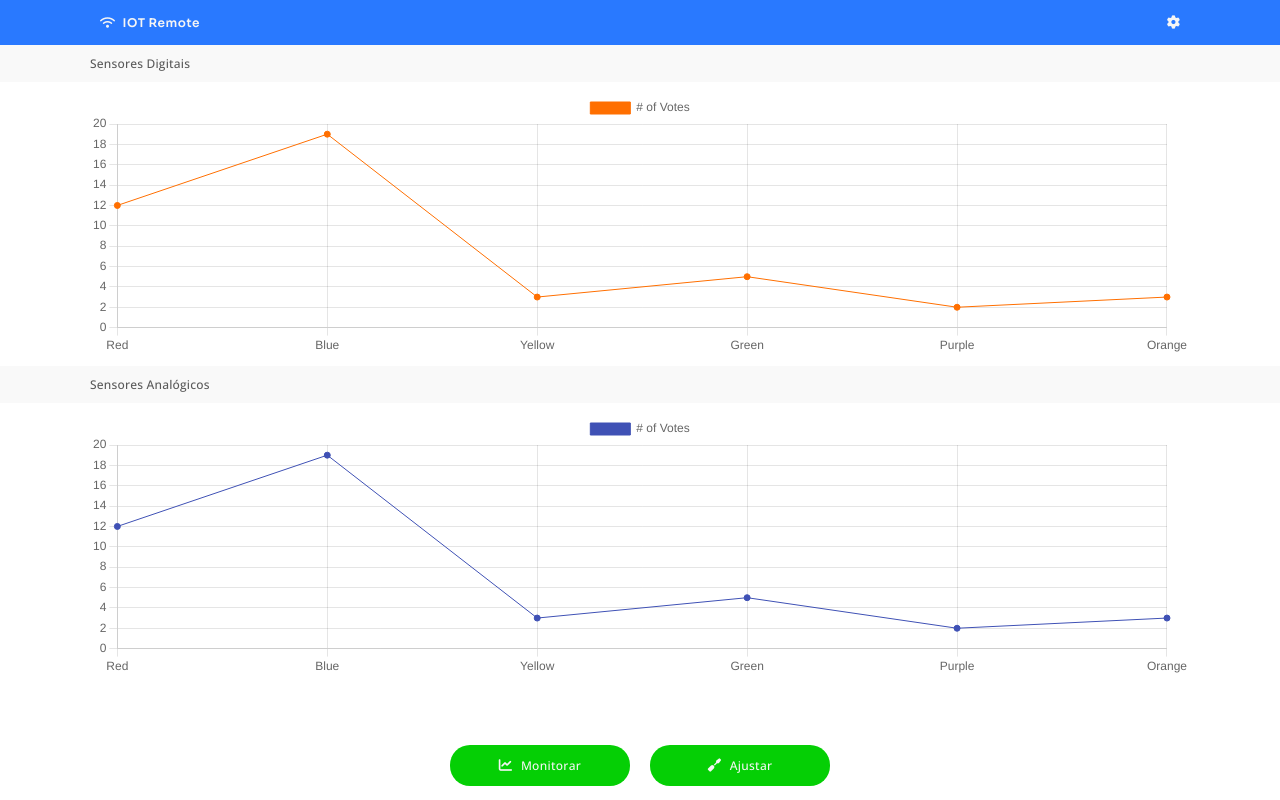
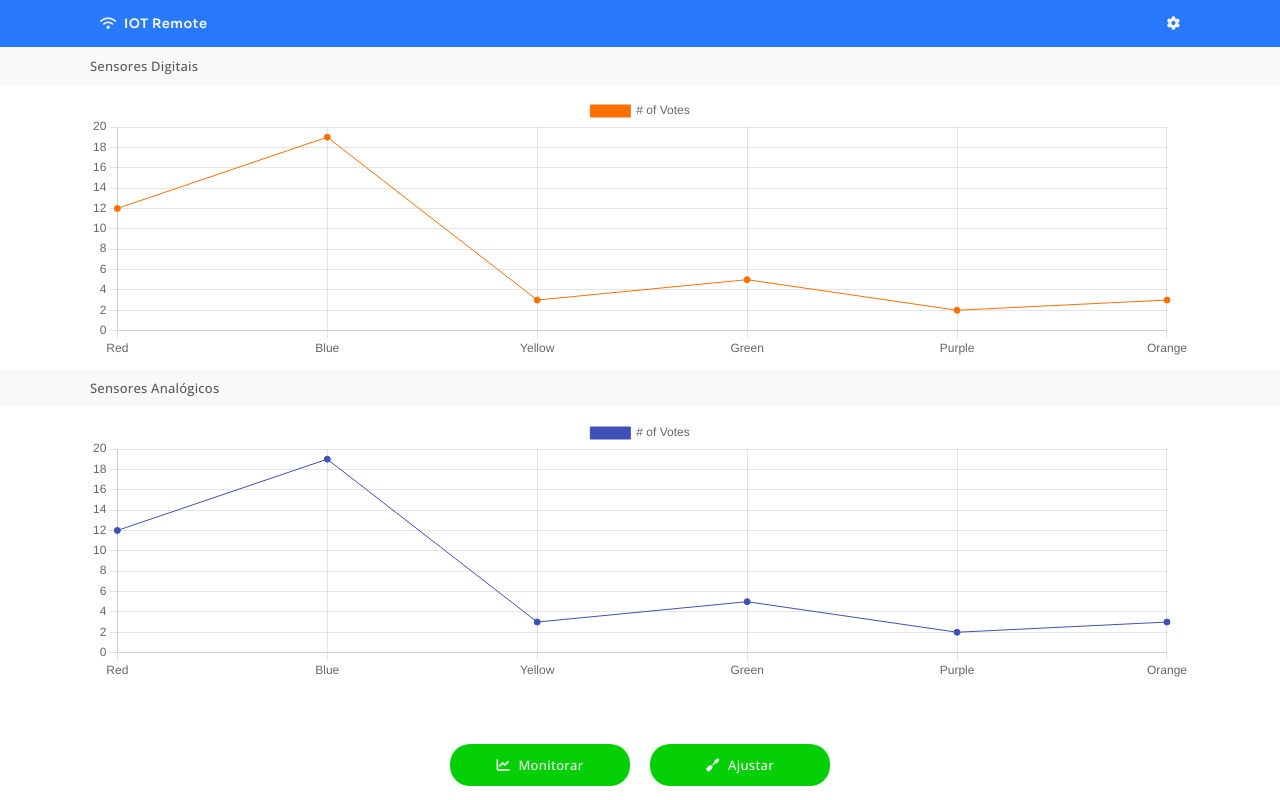
Before and after one commit to Sergivaldo/IOT-Remote, a plain HTML site: page index.html in a window 1280 px wide. Drawn offline with nearby package versions, Linux system fonts and the light colour scheme.

Commit message:
modificação - tamanho de fonte

```diff
--- a/style.css
+++ b/style.css
@@ -24,7 +24,7 @@ header{
     padding: 1rem;
     font-family: 'Sora', sans-serif;
     color: whitesmoke;
-    font-size: 1.2rem;
+    font-size: 1.3rem;
     font-weight: 600;
 }
 
@@ -61,7 +61,7 @@ header{
 
 .title-container > div > span{
     font-family: 'Open Sans', sans-serif;
-    font-size: 1.2rem;
+    font-size: 1.3rem;
     font-weight: 500;
     letter-spacing: 0.2px;
     color: rgb(90, 90, 90);
@@ -115,7 +115,7 @@ footer > nav > button > i{
 }
 footer > nav > button > span{
     font-family: 'Open Sans', sans-serif;
-    font-size: 1.2rem;
+    font-size: 1.3rem;
     font-weight: 500;
     letter-spacing: 0.3px;
 }
```
